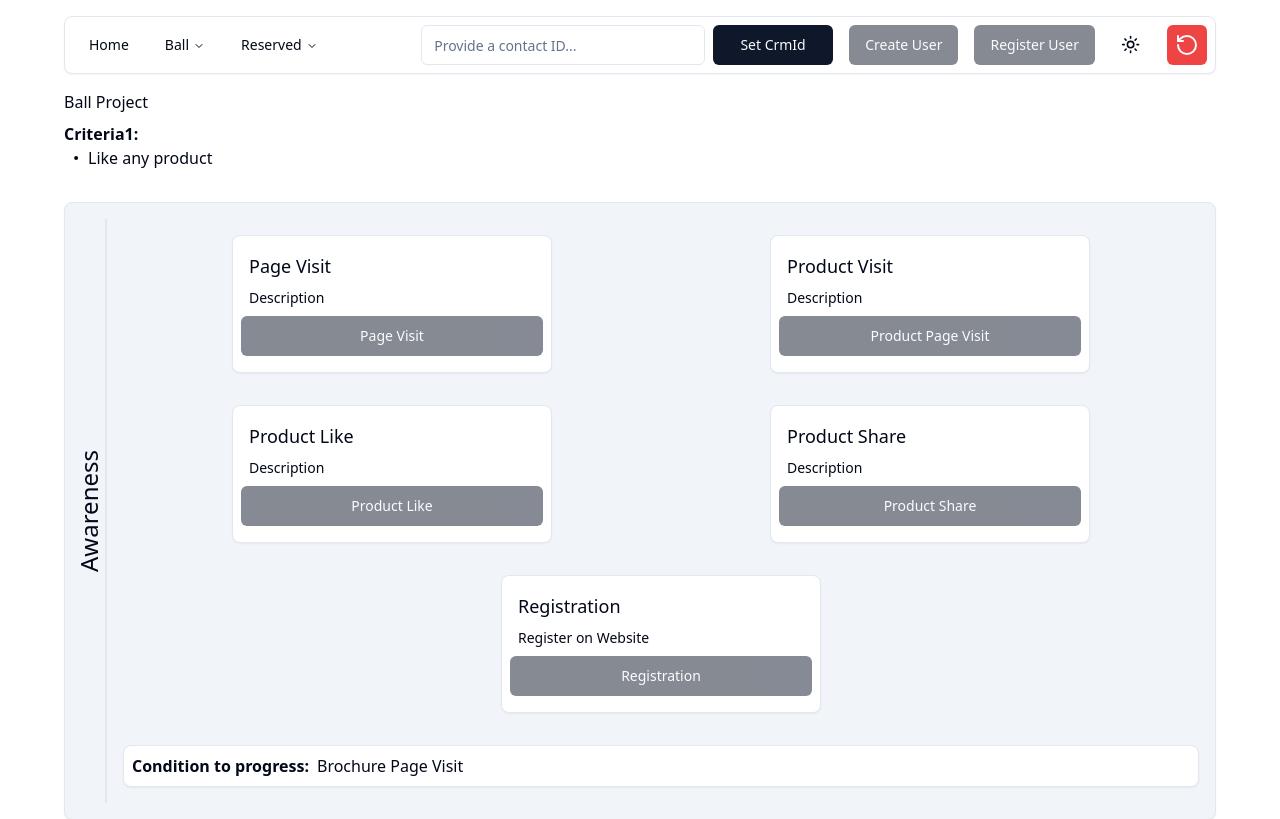
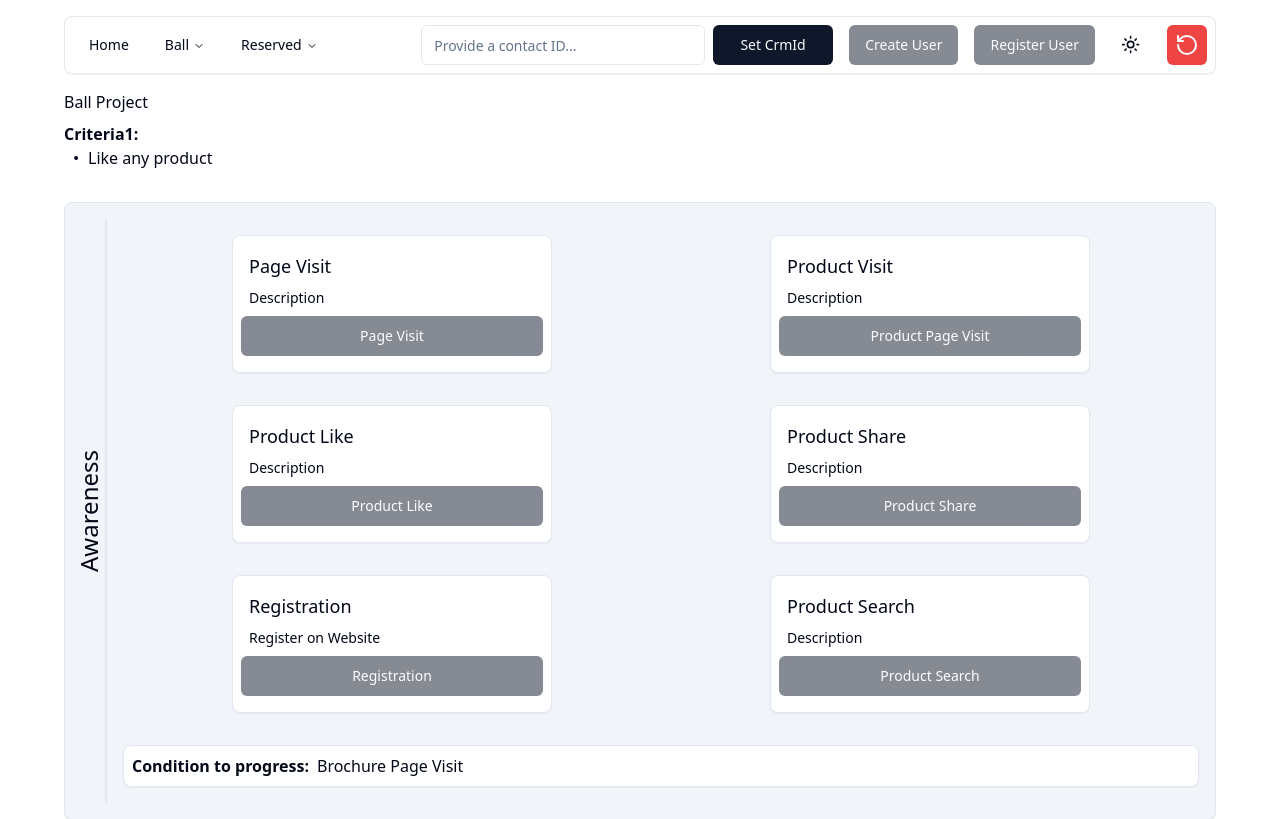
Before and after one commit to Kaihchanwork/test, a Next.js app: page /uc1 in a window 1280 px wide. Shown: the top 819 px of the page. Built offline with nearby package versions, Linux system fonts and the light colour scheme.

Commit message:
Update page.tsx

```diff
--- a/app/uc1/page.tsx
+++ b/app/uc1/page.tsx
@@ -122,6 +122,23 @@ const HomePage = () => {
                 "lastName",
                 "email",
                 "phone",
+              ]}
+              cdpSDK={typeof window !== "undefined" ? window.mvpCDP : null}
+              isSDKLoaded={isLoaded}
+            />
+          </CXFlow.Item>
+          <CXFlow.Item>
+            <CXFlow.ItemHeader>Product Search</CXFlow.ItemHeader>
+            <CXFlow.ItemDescription>
+              Description
+            </CXFlow.ItemDescription>
+            <CXFlow.ItemForm
+              triggerLabel="Product Search"
+              eventName="Product Search"
+              eventParameters={[
+                "searchTerm",
+                "pageName",
+                "pageURL",
               ]}
               cdpSDK={typeof window !== "undefined" ? window.mvpCDP : null}
               isSDKLoaded={isLoaded}
```
